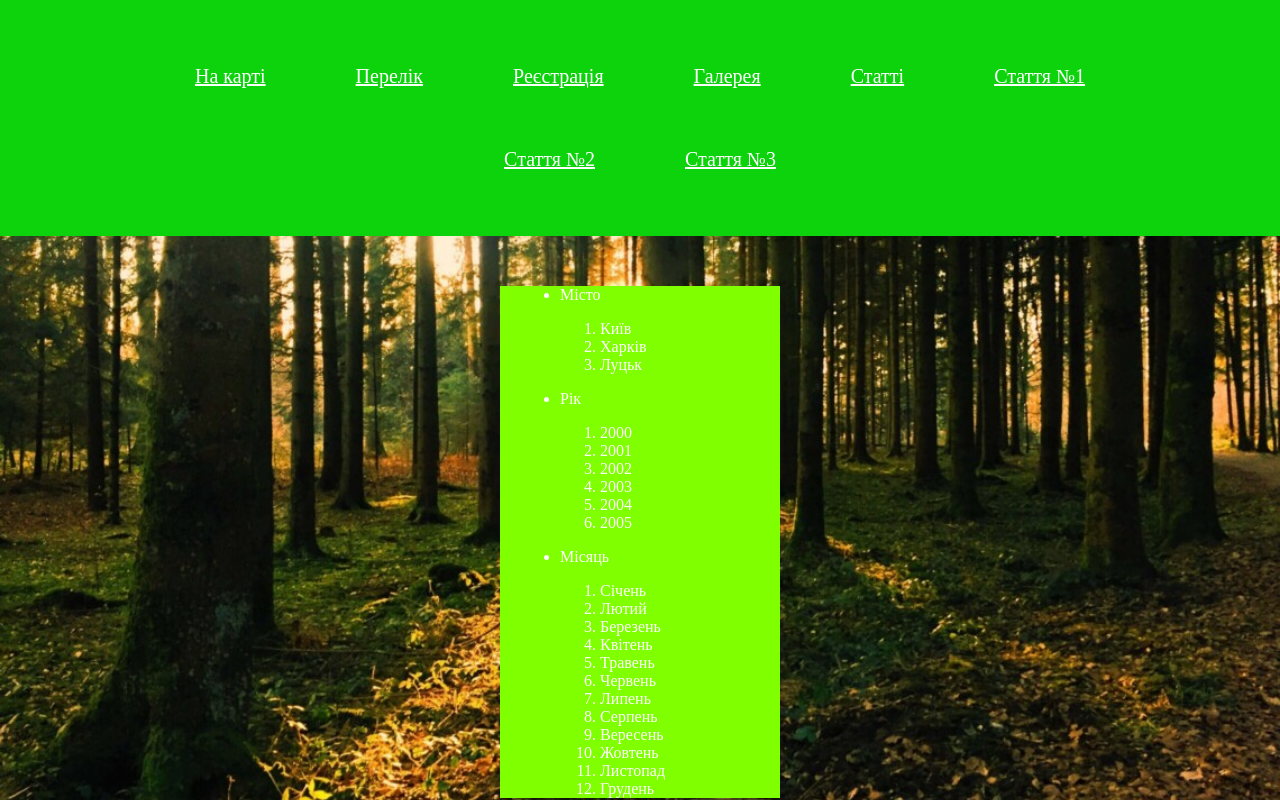
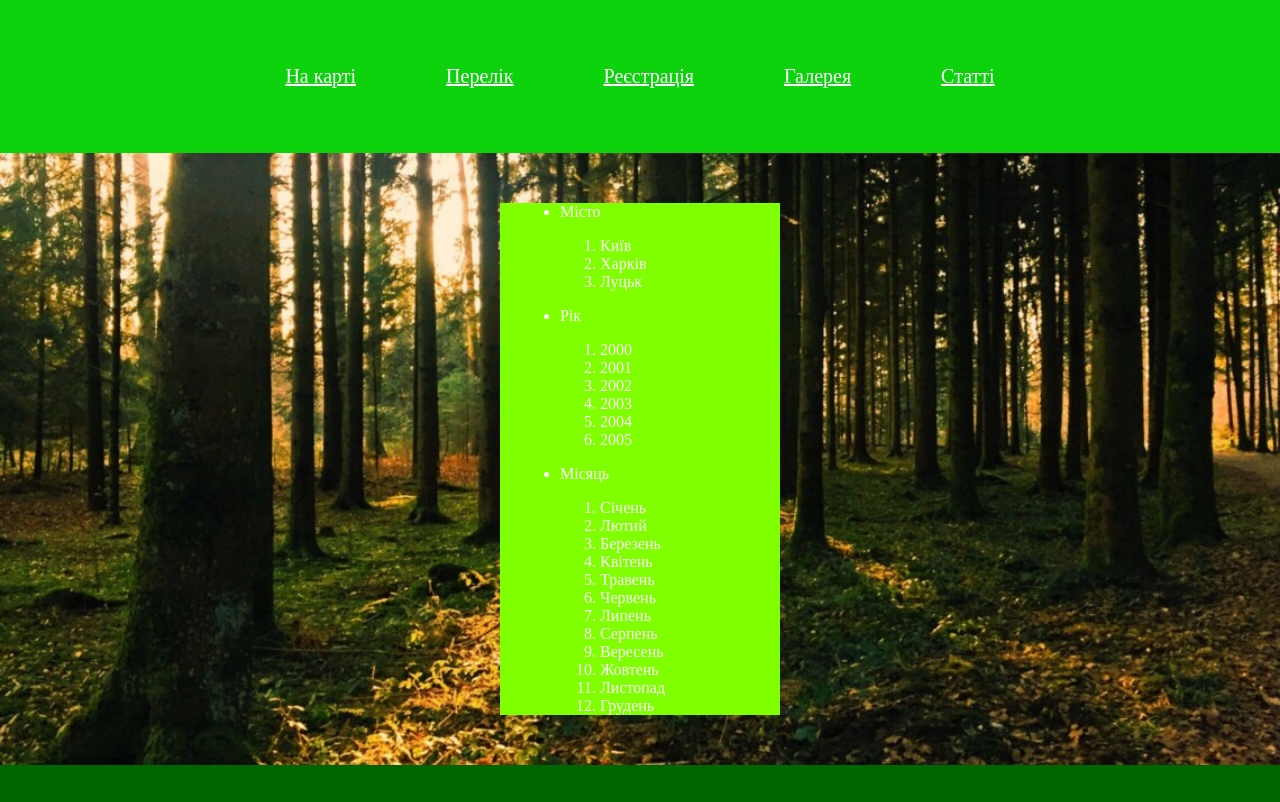
Before and after one commit to dOMARo19/homework, a plain HTML site: page catalog.html in a window 1280 px wide. Shown: the top 802 px of the page. Drawn offline with Linux system fonts and the light colour scheme.

Commit message:
all at once

```diff
--- a/catalog.html
+++ b/catalog.html
@@ -31,16 +31,6 @@
           <li>
             <a class="navbar-link" href="articles.html">Статті</a>
           </li>
-          <li>
-            <a class="navbar-link" href="articles.html#part-1">Стаття №1</a>
-          </li>
-          <li>
-            <a class="navbar-link" href="articles.html#part-2">Стаття №2</a>
-          </li>
-          <li>
-            <a class="navbar-link" href="articles.html#part-3">Стаття №3</a>
-          </li>
-
         </ol>
       </nav>
     </div>
```
Also changed, not shown: articles.html (+0 -10 lines), form.html (+0 -10 lines), gallery.html (+0 -9 lines), index.html (+0 -9 lines).
